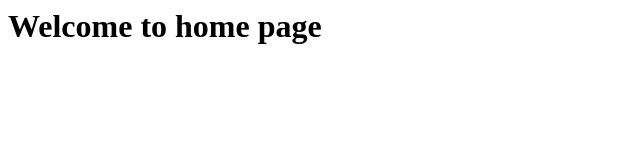
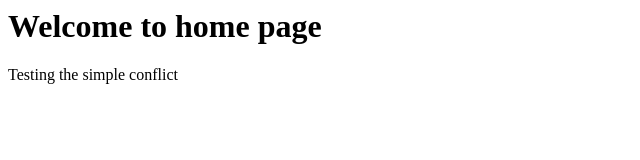
Before and after one commit to dilanalex/blue-rain, a plain HTML site: page index.html in a window 1280 px wide. Shown: the whole page, without its empty margins (0-640 px from the left). Drawn offline with Linux system fonts and the light colour scheme.

Commit message:
Testing Conflicts

```diff
--- a/index.html
+++ b/index.html
@@ -3,6 +3,7 @@
 	<body>
 
 		<h1>Welcome to home page</h1>
+		<div>Testing the simple conflict<div>
 
 	</body>
 
```
